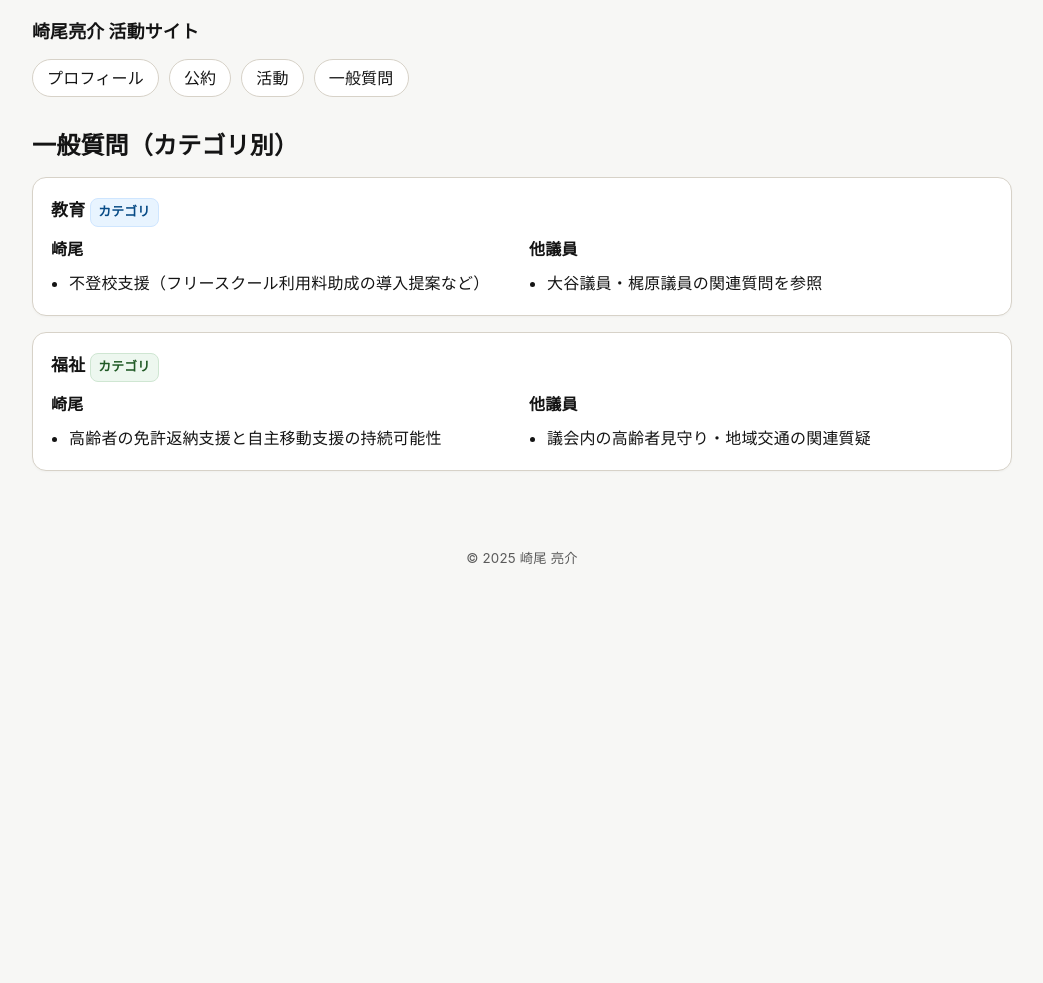
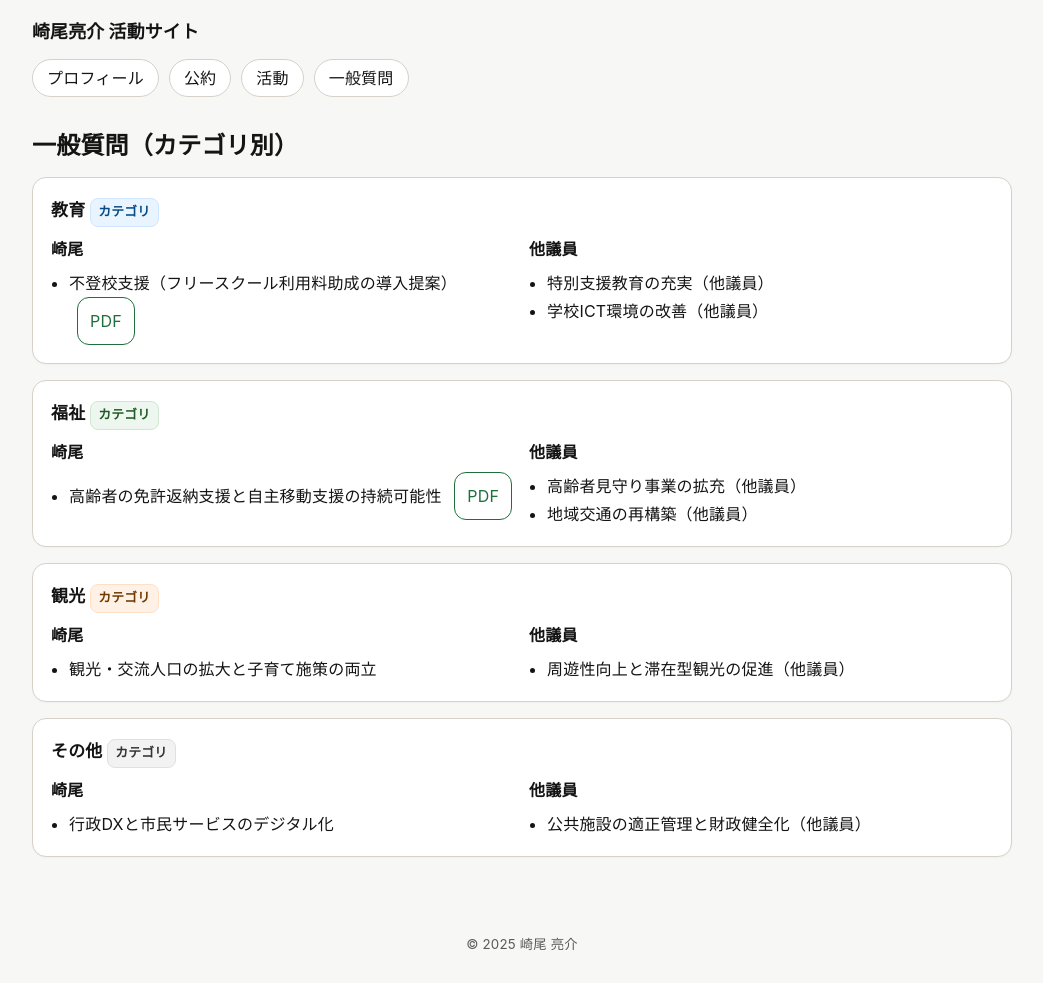
Before and after one commit to sakioryousuke-eng/activity-site, a Jekyll site: the page built from pages/matrix.html, in a window 1280 px wide. Shown: the whole page, without its empty margins (118-1161 px from the left). Built offline with Jekyll 4.4.1, drawn with Linux system fonts in a browser that asks for light colours; before the commit the page ends 900 px from its top, so only the background shows below that.

Commit message:
Update matrix.yml

```diff
--- a/_data/matrix.yml
+++ b/_data/matrix.yml
@@ -1,9 +1,31 @@
-rows:
+# 形B（categories配列）— 初期構成と互換／現在のテンプレート両対応
+categories:
   - category: 教育
-    sakio: 不登校支援（フリースクール利用料助成の導入提案など）
-    related: 大谷議員・梶原議員の関連質問を参照
-    # pdf: "/assets/pdf/education-202406.pdf"  # 実在すれば解放
+    sakio:
+      - title: 不登校支援（フリースクール利用料助成の導入提案）
+        pdf: "/assets/pdf/education-202406.pdf"   # 実在
+    related:
+      - title: 特別支援教育の充実（他議員）
+      - title: 学校ICT環境の改善（他議員）
 
   - category: 福祉
-    sakio: 高齢者の免許返納支援と自主移動支援の持続可能性
-    related: 議会内の高齢者見守り・地域交通の関連質疑
+    sakio:
+      - title: 高齢者の免許返納支援と自主移動支援の持続可能性
+        pdf: "/assets/pdf/hukusi-202412-2.pdf"    # 実在（空白と(2)を解消済みの安全名）
+    related:
+      - title: 高齢者見守り事業の拡充（他議員）
+      - title: 地域交通の再構築（他議員）
+
+  - category: 観光
+    sakio:
+      - title: 観光・交流人口の拡大と子育て施策の両立
+        # pdf: "/assets/pdf/kanko-202503.pdf"     # 実在時のみアンコメント
+    related:
+      - title: 周遊性向上と滞在型観光の促進（他議員）
+
+  - category: その他
+    sakio:
+      - title: 行政DXと市民サービスのデジタル化
+        # pdf: "/assets/pdf/tax-202506.pdf"       # 実在時のみアンコメント
+    related:
+      - title: 公共施設の適正管理と財政健全化（他議員）
```
